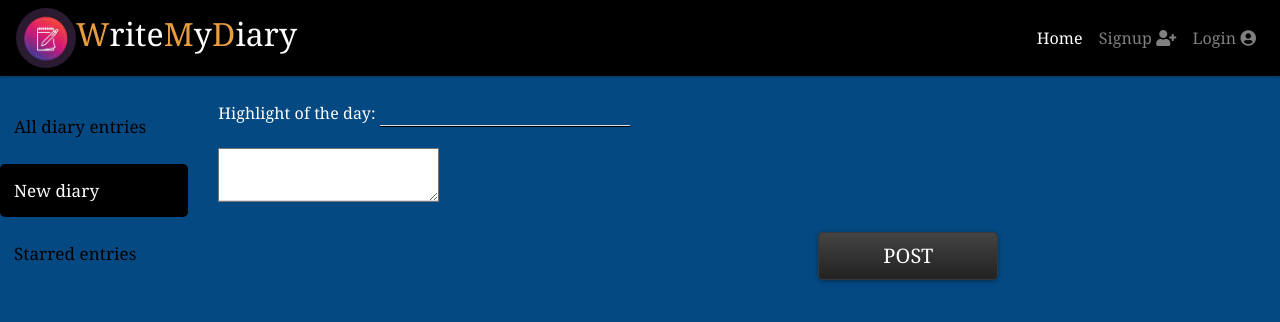
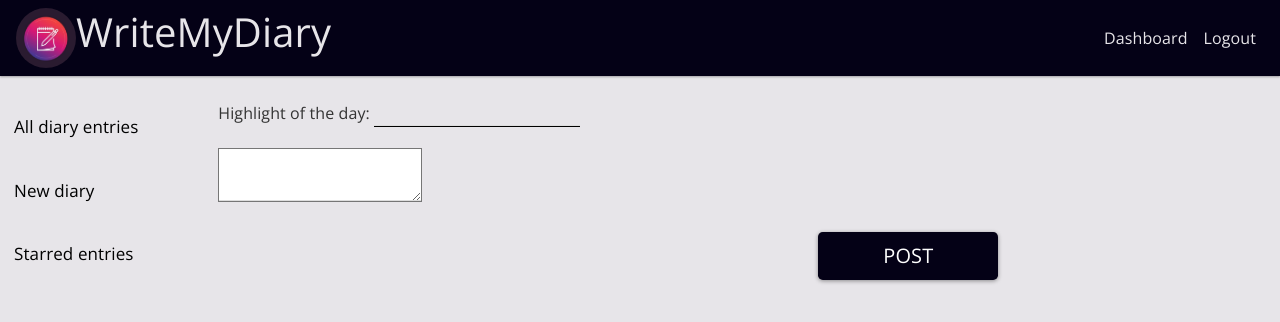
Before and after one commit to srivallisb/WriteMyDiary, a Django app: page /create/ in a window 1280 px wide. Shown: the top 322 px of the page. Run offline with Django 3.2, Linux system fonts and the light colour scheme; some libraries are stand-ins or nearby versions.

Commit message:
ui chnages

```diff
--- a/diary/templates/create_diary.html
+++ b/diary/templates/create_diary.html
@@ -8,9 +8,10 @@
 
 <link rel="stylesheet" href="https://pro.fontawesome.com/releases/v5.10.0/css/all.css" integrity="sha384-AYmEC3Yw5cVb3ZcuHtOA93w35dYTsvhLPVnYs9eStHfGJvOvKxVfELGroGkvsg+p" crossorigin="anonymous"/>
   <link rel="icon" href="/static/logo.jpg/" />
-  <title>Create diary</title>
+  <link rel="icon" href="/static/logo.jpg/" />
+    <title>| New Diary</title>
 
-
+    <link href="https://fonts.googleapis.com/css?family=Open+Sans:300,400,700" rel="stylesheet">
     <script src="https://code.jquery.com/jquery-3.4.1.min.js" crossorigin="anonymous"></script>
     <script src="https://cdn.jsdelivr.net/npm/popper.js@1.16.0/dist/umd/popper.min.js" integrity="sha384-Q6E9RHvbIyZFJoft+2mJbHaEWldlvI9IOYy5n3zV9zzTtmI3UksdQRVvoxMfooAo" crossorigin="anonymous"></script>
 
@@ -21,9 +22,9 @@
     <script src="https://cdn.jsdelivr.net/npm/summernote@0.8.16/dist/summernote-bs4.min.js"></script>
   <style>
     body{
-      font-family:Cambria;
-      background-color: rgb(4, 73, 129);
-      color: white;
+      font-family:'Open Sans';
+      background-color: #E7E5E9;
+      color: #333;
     }
    .pill-nav a {
     display: block;
@@ -37,38 +38,31 @@
   }
 
   .pill-nav a:hover{
-                    background-color: black;
-                    color: white;
+                    border: 1px solid #040116;
+                    color: black;
                   }
 
-  .pill-nav a.active{
-    background-color: black;
-                    color: white;
-  }
   .pill-nav a{
     margin-bottom: 10px;
   }
 </style>
 </head>
 <body>
-  <nav class="navbar navbar-expand-lg navbar-dark" style="color: white;background-color: black;">
+ <nav class="navbar navbar-expand-lg navbar-dark" style="background-color: #040116;">
 
+    <div>
+    <div style="display: flex;color: #E7E5E9;">
     <img src="/static/logo.jpg/" alt="" style="width: 60px; height: 60px; border-radius: 50%;">
-    <h2><span style="color: rgb(230, 157, 63);">W</span>rite<span style="color: rgb(230, 157, 63);">M</span>y<span style="color: rgb(230, 157, 63);">D</span>iary</h2>
+    <h2 style="font-family: Open Sans;font-size: 40px;">WriteMyDiary</h2>
+    </div>
+      </div>
         <button class="navbar-toggler" type="button" data-toggle="collapse" data-target="#navbarNavAltMarkup" aria-controls="navbarNavAltMarkup" aria-expanded="false" aria-label="Toggle navigation">
         <span class="navbar-toggler-icon"></span>
         </button>
         <div class="collapse navbar-collapse" id="navbarNavAltMarkup">
           <div class="navbar-nav ml-auto">
-      {% if not user.is_authenticated  %}
-      <a class="nav-item nav-link active" href="/">Home <span class="sr-only">(current)</span></a>
-      <a class="nav-item nav-link nav-style" data-scroll="" href="/signup/">Signup <i class="fas fa-user-plus"></i></a>
-      <a class="nav-item nav-link nav-style" data-scroll="" href="/signin/">Login <i class="fas fa-user-circle"></i></i></a>
-      {% else %}
-      <a class="nav-item nav-link nav-style" style="background-color: #fff;color: black;" href="/dashboard/">Dashboard</a>
-      <a class="nav-item nav-link nav-style" style="background-color: #fff;color: black;" href="/signout/">Logout</a>
-      {% endif %}
-
+            <a class="nav-item nav-link" style="color:#E7E5E9; " href="/dashboard/">Dashboard</a>
+            <a class="nav-item nav-link" style="color:#E7E5E9; " href="/signout/">Logout</a>
           </div>
        </div>
 </nav>
@@ -78,7 +72,7 @@
         <nav class="pill-nav">
           <a href="/dashboard">All diary entries</a>
           <a href="/create" class="active">New diary</a>
-          <a href="/favs">Starred entries</a>
+          <a href="/fav-diaries/">Starred entries</a>
         </nav>
     </div>
       <div class="col-md-9">
@@ -98,7 +92,7 @@
               <textarea name="diarycontent" id="summernote"></textarea>
             </div>
             <br>
-            <input type="submit" class="btn btn-lg btn-dark" value="Post" style="width:180px;margin-left: 600px;">
+            <input type="submit" class="btn btn-lg" value="Post" style="width:180px; background-color:#040116;color: white; margin-left: 600px;">
 
           </form>
 
--- a/diary/templates/diary_specific.html
+++ b/diary/templates/diary_specific.html
@@ -9,7 +9,7 @@
 <div class="container">
     <div class="row">
 
-        <div class="col-md-12" style="margin-left:0px; margin-top:0px;background-image: url(/static/bg_for_specific.jpg/);width:100%;height:max-content; background-repeat: no-repeat; background-size: cover;">
+        <div class="col-md-12" style="margin-left:0px; margin-top:0px;width:100%;height:max-content;">
 
             <div class="head" style="margin-top: 50px; display: flex; justify-content: space-between;">
                 <div>
@@ -23,7 +23,7 @@
                 </div>
             </div>
             <br>
-            <div class="content" style="background:rgba(56, 56, 56, 0.5); color: black; ">
+            <div class="content" style="background:rgba(0, 0, 0, 0.2); color: black; ">
                     <p style="font-family: sans-serif; color: black; font-size: 40px; font-weight: 800;">{{viewdiary.diarycontent|safe}}</p>
             </div>
             <br>
--- a/diary/templates/signin.html
+++ b/diary/templates/signin.html
@@ -8,7 +8,7 @@
 
 <div class="container" style="height: 90vh; display:flex; justify-content: center; align-items: center;">
     <br>
-    <div class="card" style="width: 25rem;background-color:#f9e2e5;">
+    <div class="card" style="width: 25rem;background-color: #E7E5E9;">
         <div class="card-body">
             <h3 class="card-title" style="color: Black Russian; text-align: center;"><img src="/static/logo.jpg/" alt="" style="width: 40px; height: 40px; border-radius: 50%;margin-top: 1px;"> &nbsp;LOGIN to open your diary</h3>
             <form action="/signin/" method="POST">
--- a/diary/templates/signup.html
+++ b/diary/templates/signup.html
@@ -8,7 +8,7 @@
 
 <div class="container" style="height: 90vh; display:flex; justify-content: center; align-items: center;">
     <br>
-    <div class="card" style="width: 25rem;background-color: #f9e2e5;">
+    <div class="card" style="width: 25rem;background-color: #E7E5E9;">
         <div class="card-body">
             <h4 class="card-title" style="color:Black Russian; text-align: center;margin-top: 1px">CREATE AN ACCOUNT TO OWN A DIARY</h4>
             <form action="/signup/" method="POST">
--- a/diary/views.py
+++ b/diary/views.py
@@ -154,4 +154,10 @@ def unFavourite(request,DiaryEntries_id):
     return redirect("/dashboard/")
 
 def starred(request):
-    return render(request, "starred.html")
+    user=request.user
+    owner=Owner.objects.get(user=user)
+    all_diaries=DiaryEntries.objects.filter(is_favourite=True).order_by('-timestamp')
+    return render(request,"starred.html",{"all_diaries":all_diaries, "owner":owner})
+
+def profile(request):
+    return render(request, "profile.html")
--- a/writemydiary/urls.py
+++ b/writemydiary/urls.py
@@ -32,6 +32,8 @@ urlpatterns = [
     path("faq/",faq),
     path("feedback/",feedback),
     path("fav-diaries/", starred),
+    path("contact/",contact),
+    path("myprofile/", profile),
     path("signout/",signout),
-    path("contact/",contact)
+
 ]
```
Also changed, not shown: diary/templates/dash_base.html (+12 -12 lines), diary/templates/dashboard.html (+17 -14 lines), diary/templates/edit_diary.html (+19 -23 lines), diary/templates/logout.html (+7 -2 lines), diary/templates/starred.html (+14 -0 lines), db.sqlite3, diary/templates/profile.html (added). Lines whose indentation alone changed are shown as unchanged.
